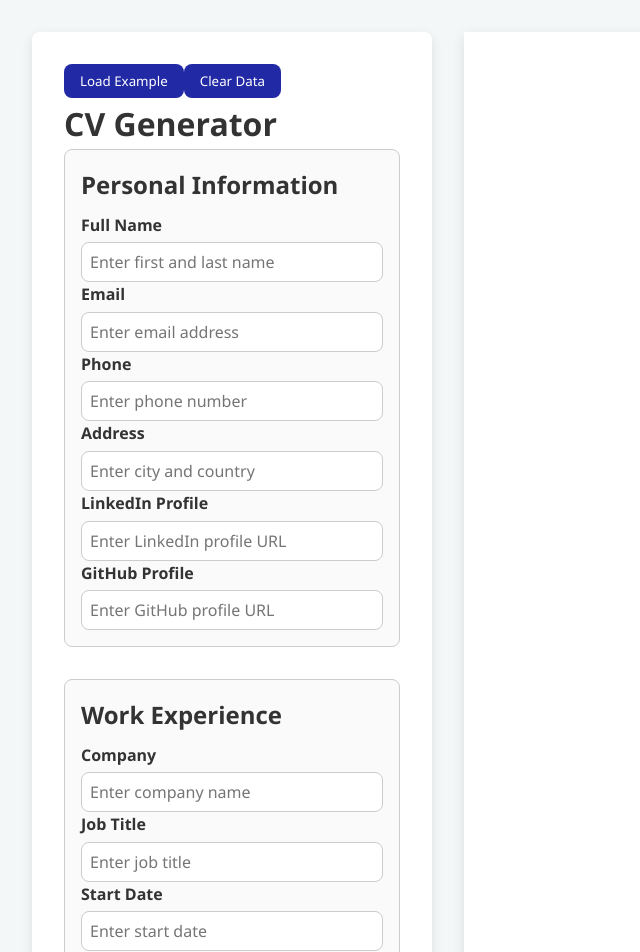
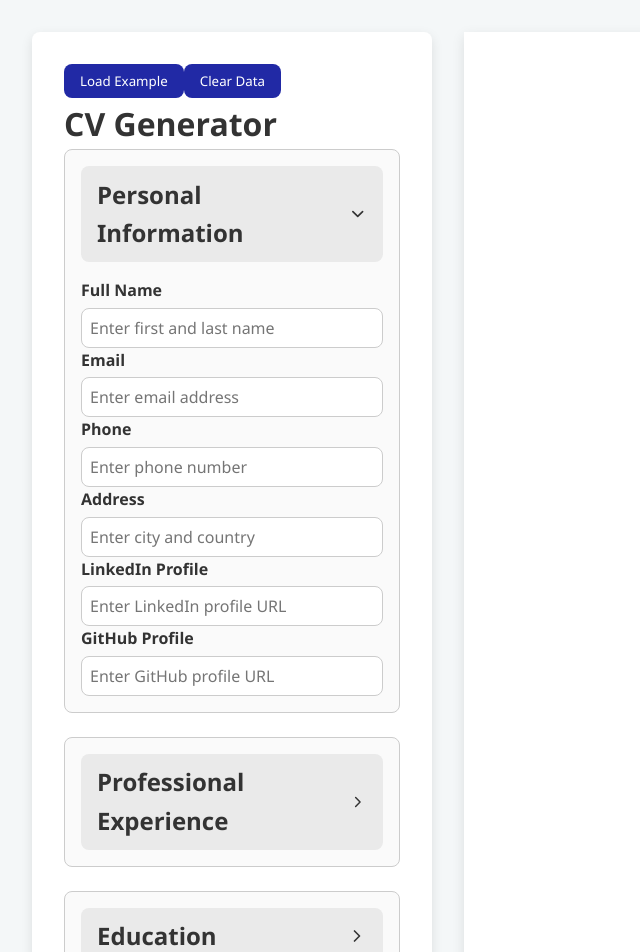
Before and after one commit to dlastic/cv-application, a React (Vite) app: page / in a window 1280 px wide. Shown: the top 952 px of the page, without its empty margins (0-640 px from the left). Built offline with nearby package versions, Linux system fonts and the light colour scheme.

Commit message:
Implement section wrapping

```diff
--- a/src/App.css
+++ b/src/App.css
@@ -89,20 +89,35 @@ button:hover {
   min-width: 210mm;
 }
 
-.personal-info,
-.experience-list,
-.education-list,
-.skills-list,
-.languages-list,
-.projects-list {
+.collapsible-section {
+  border: 1px solid var(--color-border);
+  border-radius: var(--border-radius);
+  margin-bottom: var(--space-lg);
+  background: var(--color-card-bg);
+  padding: var(--space-md);
+}
+
+.collapsible-header {
+  display: flex;
+  justify-content: space-between;
+  align-items: center;
+  padding: 0.6rem 1rem;
+  cursor: pointer;
+  background: #eaeaea;
+  border-radius: 8px;
+  user-select: none;
+  transition: background 0.2s ease;
+}
+
+.collapsible-header:hover {
+  background: #ddd;
+}
+
+.collapsible-content {
+  margin-top: var(--space-md);
   display: flex;
   flex-direction: column;
   gap: var(--space-xs);
-  margin-bottom: var(--space-xl);
-  padding: var(--space-md);
-  border: 1px solid var(--color-border);
-  border-radius: var(--border-radius);
-  background-color: var(--color-card-bg);
 }
 
 label {
--- a/src/App.jsx
+++ b/src/App.jsx
@@ -1,5 +1,6 @@
 import { useState } from "react";
 import "./App.css";
+import CollapsibleSection from "./components/CollapsibleSection";
 import PersonalInfo from "./components/PersonalInfo";
 import ExperienceList from "./components/ExperienceList";
 import EducationList from "./components/EducationList";
@@ -43,21 +44,61 @@ export default function App() {
     setProjects([initializeProject()]);
   }
 
+  const sections = [
+    {
+      key: "personal",
+      title: "Personal Information",
+      defaultOpen: true,
+      content: <PersonalInfo info={personalInfo} setInfo={setPersonalInfo} />,
+    },
+    {
+      key: "experience",
+      title: "Professional Experience",
+      content: (
+        <ExperienceList
+          experiences={experiences}
+          setExperiences={setExperiences}
+        />
+      ),
+    },
+    {
+      key: "education",
+      title: "Education",
+      content: (
+        <EducationList educations={educations} setEducations={setEducations} />
+      ),
+    },
+    {
+      key: "skills",
+      title: "Skills",
+      content: <SkillsList skills={skills} setSkills={setSkills} />,
+    },
+    {
+      key: "languages",
+      title: "Languages",
+      content: (
+        <LanguagesList languages={languages} setLanguages={setLanguages} />
+      ),
+    },
+    {
+      key: "projects",
+      title: "Projects",
+      content: <ProjectsList projects={projects} setProjects={setProjects} />,
+    },
+  ];
+
   return (
     <div className="App">
       <div className="edit-section">
         <button onClick={loadExample}>Load Example</button>
         <button onClick={clearData}>Clear Data</button>
         <h1>CV Generator</h1>
-        <PersonalInfo info={personalInfo} setInfo={setPersonalInfo} />
-        <ExperienceList
-          experiences={experiences}
-          setExperiences={setExperiences}
-        />
-        <EducationList educations={educations} setEducations={setEducations} />
-        <SkillsList skills={skills} setSkills={setSkills} />
-        <LanguagesList languages={languages} setLanguages={setLanguages} />
-        <ProjectsList projects={projects} setProjects={setProjects}/>
+
+        {sections.map(({ key, title, content, defaultOpen }) => (
+          <CollapsibleSection key={key} title={title} defaultOpen={defaultOpen}>
+            {content}
+          </CollapsibleSection>
+        ))}
       </div>
 
       <div className="preview-section">
--- /dev/null
+++ b/src/components/CollapsibleSection.jsx
@@ -0,0 +1,16 @@
+import { useState } from "react";
+import { ChevronDown, ChevronRight } from "lucide-react";
+
+export default function CollapsibleSection({ title, defaultOpen = false, children }) {
+  const [isOpen, setIsOpen] = useState(defaultOpen);
+
+  return (
+    <div className="collapsible-section">
+      <div className="collapsible-header" onClick={() => setIsOpen(!isOpen)}>
+        <h2>{title}</h2>
+        {isOpen ? <ChevronDown size={20} /> : <ChevronRight size={20} />}
+      </div>
+      {isOpen && <div className="collapsible-content">{children}</div>}
+    </div>
+  );
+}
--- a/src/components/EducationList.jsx
+++ b/src/components/EducationList.jsx
@@ -15,8 +15,7 @@ export default function EducationList({ educations, setEducations }) {
   };
 
   return (
-    <div className="education-list">
-      <h2>Education</h2>
+    <>
       {educations.map((edu) => (
         <Education
           key={edu.id}
@@ -28,6 +27,6 @@ export default function EducationList({ educations, setEducations }) {
       <button type="button" onClick={addEducation}>
         Add Education
       </button>
-    </div>
+    </>
   );
 }
--- a/src/components/ExperienceList.jsx
+++ b/src/components/ExperienceList.jsx
@@ -17,8 +17,7 @@ export default function ExperienceList({ experiences, setExperiences }) {
   };
 
   return (
-    <div className="experience-list">
-      <h2>Work Experience</h2>
+    <>
       {experiences.map((exp) => (
         <Experience
           key={exp.id}
@@ -30,6 +29,6 @@ export default function ExperienceList({ experiences, setExperiences }) {
       <button type="button" onClick={addExperience}>
         Add Experience
       </button>
-    </div>
+    </>
   );
 }
--- a/src/components/LanguagesList.jsx
+++ b/src/components/LanguagesList.jsx
@@ -17,8 +17,7 @@ export default function LanguagesList({ languages, setLanguages }) {
   };
 
   return (
-    <div className="languages-list">
-      <h2>Languages</h2>
+    <>
       {languages.map((language) => (
         <Language
           key={language.id}
@@ -32,6 +31,6 @@ export default function LanguagesList({ languages, setLanguages }) {
       <button type="button" onClick={addLanguage}>
         Add Language
       </button>
-    </div>
+    </>
   );
 }
--- a/src/components/PersonalInfo.jsx
+++ b/src/components/PersonalInfo.jsx
@@ -7,8 +7,6 @@ export default function PersonalInfo({ info, setInfo }) {
   };
 
   return (
-    <div className="personal-info">
-      <h2>Personal Information</h2>
     <form>
       <label htmlFor="name">Full Name</label>
       <input
@@ -70,6 +68,5 @@ export default function PersonalInfo({ info, setInfo }) {
         placeholder="Enter GitHub profile URL"
       />
     </form>
-    </div>
   );
 }
--- a/src/components/ProjectsList.jsx
+++ b/src/components/ProjectsList.jsx
@@ -17,8 +17,7 @@ export default function ProjectsList({ projects, setProjects }) {
   };
 
   return (
-    <div className="projects-list">
-      <h2>Projects</h2>
+    <>
       {projects.map((project) => (
         <Project
           key={project.id}
@@ -32,6 +31,6 @@ export default function ProjectsList({ projects, setProjects }) {
       <button type="button" onClick={addProject}>
         Add Project
       </button>
-    </div>
+    </>
   );
 }
--- a/src/components/SkillsList.jsx
+++ b/src/components/SkillsList.jsx
@@ -15,8 +15,7 @@ export default function SkillsList({ skills, setSkills }) {
   };
 
   return (
-    <div className="skills-list">
-      <h2>Skills</h2>
+    <>
       {skills.map((skill) => (
         <Skill
           key={skill.id}
@@ -28,6 +27,6 @@ export default function SkillsList({ skills, setSkills }) {
       <button type="button" onClick={addSkill}>
         Add Skill
       </button>
-    </div>
+    </>
   );
 }
```
Lines whose indentation alone changed are shown as unchanged.
